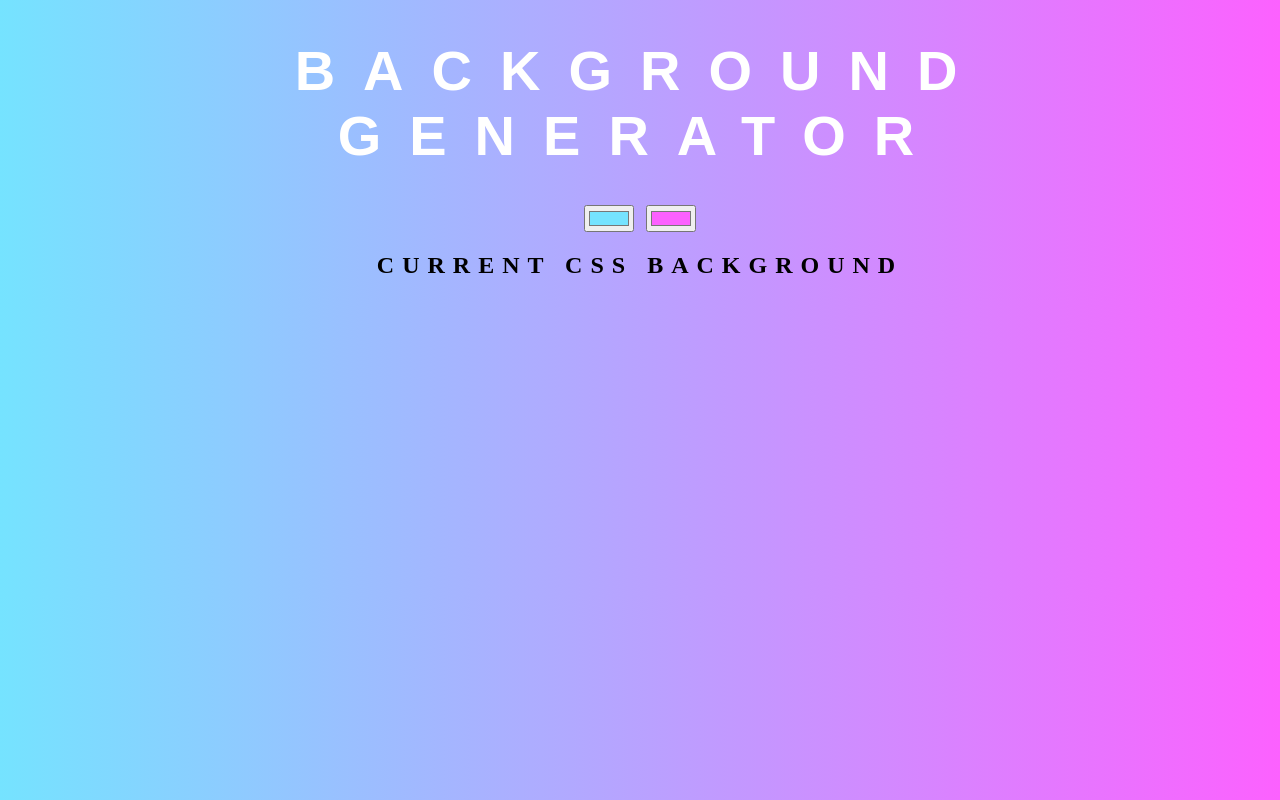
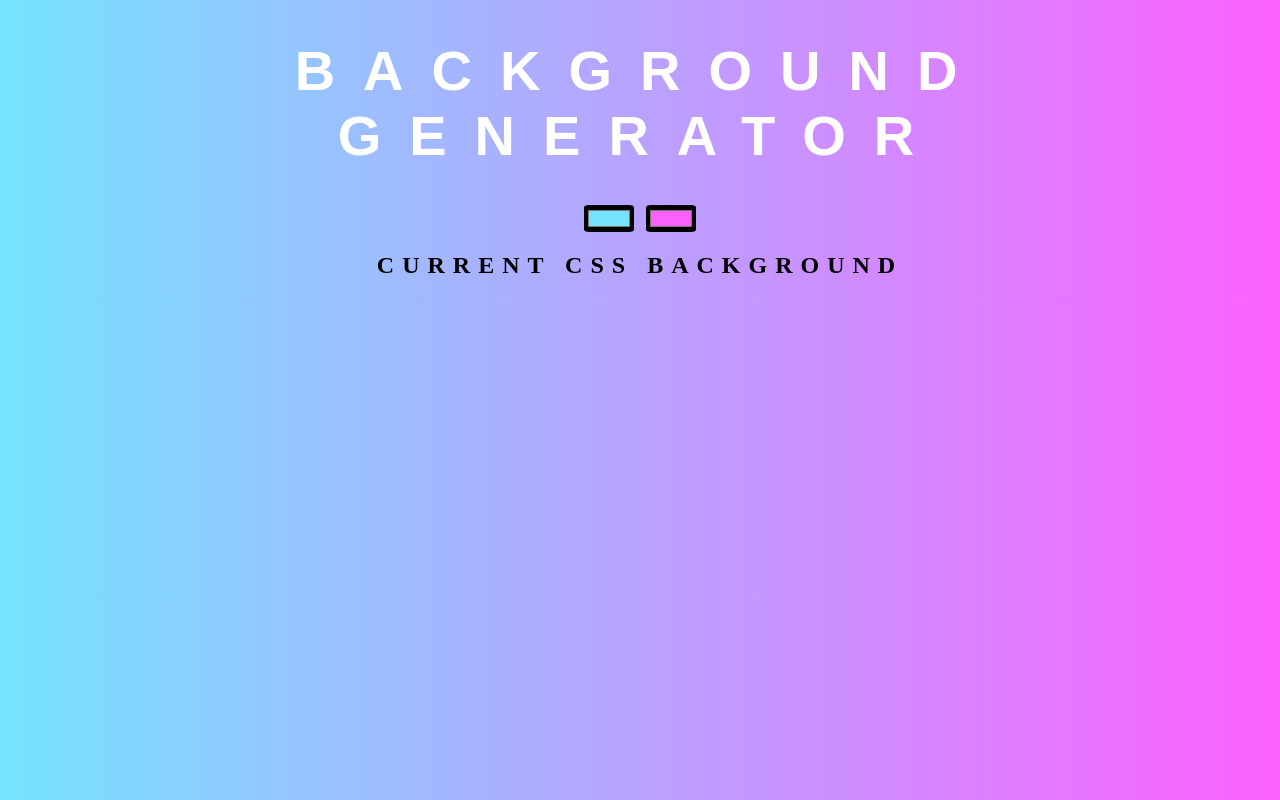
Before and after one commit to AnaisRevellat/background_generator_vanilla_js, a plain HTML site: page index.html in a window 1280 px wide. Drawn offline with Linux system fonts and the light colour scheme.

Commit message:
added_a_background_input

```diff
--- a/style.css
+++ b/style.css
@@ -29,5 +29,11 @@ h3 {
     text-transform: none;
     letter-spacing: 0.01em;
     color:white;
+}
+
+input {
+    background: #000;
+    border:none;
+    border-radius: 10%;
 
 }
```
